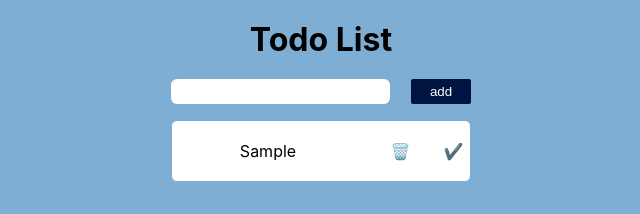
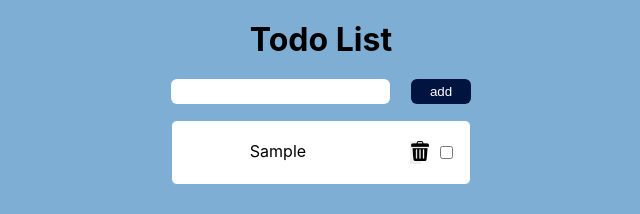
Before and after one commit to hsteele-creator/redux-todo, a React (Create React App) app: page / in a window 1280 px wide. Both pictures are taken after typing "Sample" into the empty fields and a click on the button "add". Shown: the top 214 px of the page, without its empty margins (319-959 px from the left). Built offline with nearby package versions, Linux system fonts and the light colour scheme.

Commit message:
finished the todo list

```diff
--- a/src/Todo.css
+++ b/src/Todo.css
@@ -24,8 +24,21 @@
     width: 60%;
 }
 
+#buttons {
+    display: flex;
+    justify-content: space-between;
+}
+
+#trashcan {
+    width: 20px;
+}
+
 #remove {
     width: 20%;
+    margin: 0 10px;
+    padding: 0;
+    background-color: none;
+    border: none;
 }
 
 .finished {
--- a/src/Todo.js
+++ b/src/Todo.js
@@ -1,6 +1,7 @@
 import React from "react"
 import { useSelector, useDispatch } from "react-redux"
 import "./Todo.css"
+import Trashcan from "./trash-can.png"
 
 const Todo = ({index}) => {
 
@@ -25,8 +26,12 @@ const Todo = ({index}) => {
     return (
     <div id="todo">
     <li id="todo-item" className={finished === true ? "finished" : ""} onClick={updateActiveId}>{todo}</li>
-    <p id="remove" onClick={removeTodo}>🗑️</p>
-    <p id="finished" onClick={finishedTodo}>✔️</p>
+    <div id="buttons">
+    <button id="remove" onClick={removeTodo}>
+        <img id="trashcan" src={Trashcan} />
+    </button>
+    <input type="checkbox" id="finished" onClick={finishedTodo}></input>
+    </div>
     </div>
     )
 }
--- a/src/TodoForm.css
+++ b/src/TodoForm.css
@@ -29,7 +29,7 @@
     background-color: #001440;
     color: white;
     border: none;
-    border-radius: 2px;
+    border-radius: 6px;
 }
 
 #submit:hover {
```
Also changed, not shown: src/trash-can.png (added).
